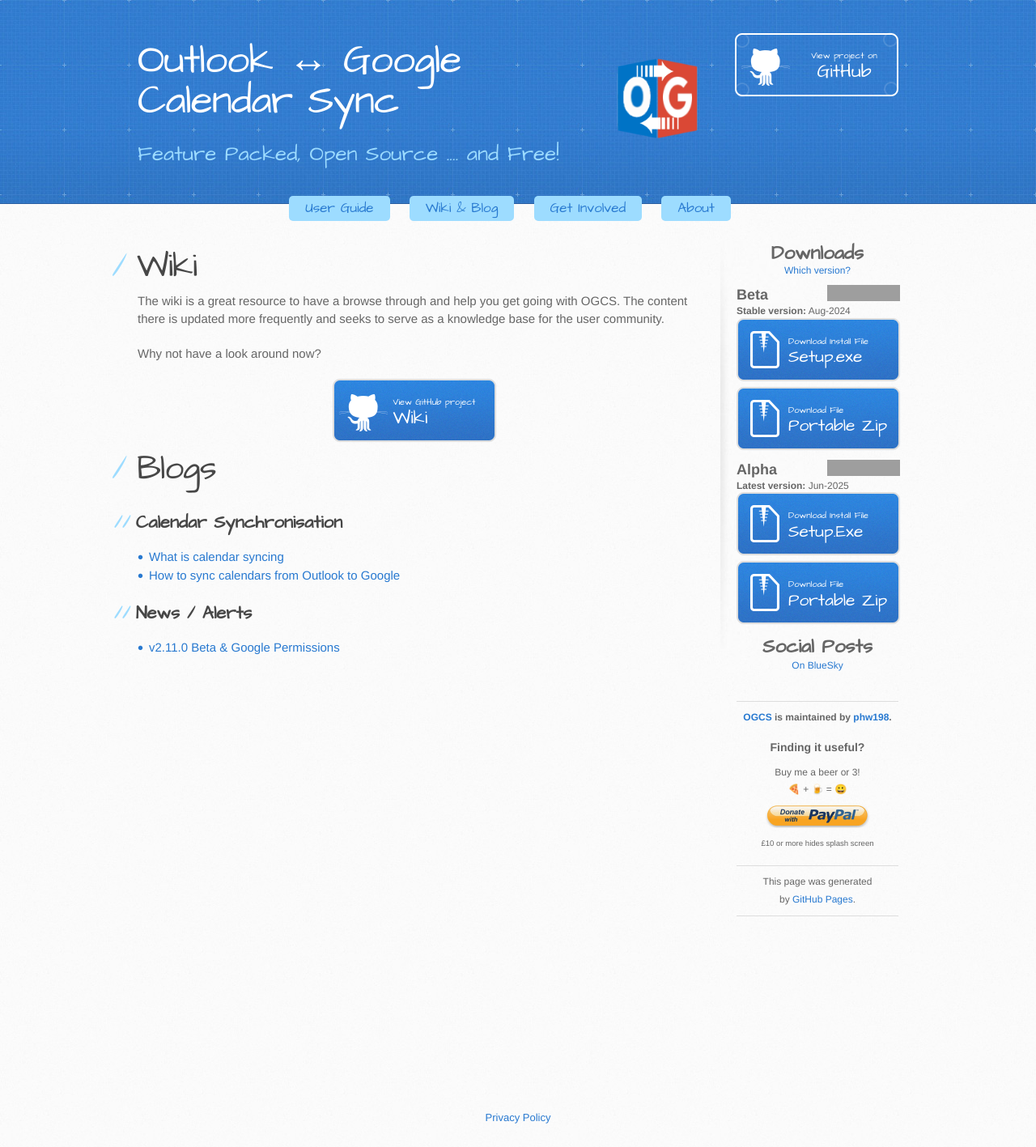
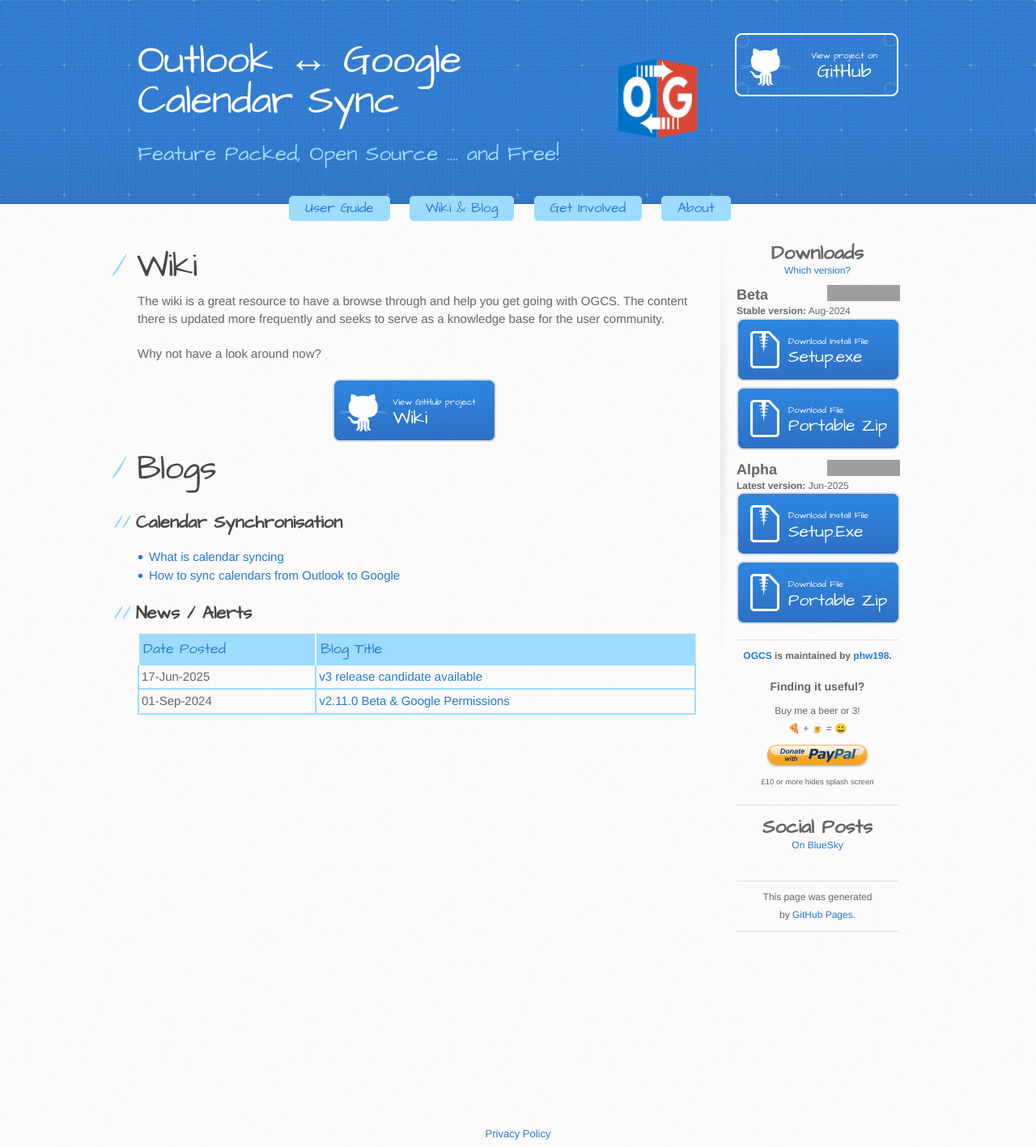
Before and after one commit to phw198/OutlookGoogleCalendarSync, a Jekyll site: the page built from wiki.md, in a window 1280 px wide. Shown: the whole page at 81% size. Built offline with Jekyll 4.4.1, drawn with Linux system fonts in a browser that asks for light colours; emoji names are drawn with the system emoji font; our own code applies the rules of GitHub Pages for plain Markdown files; a script that is not in the unit is left out; grey boxes are pictures that could not be loaded.

Commit message:
Blog post for v3 RC1

```diff
--- a/_layouts/default.html
+++ b/_layouts/default.html
@@ -86,7 +86,26 @@
 
           {% include downloads.html %}
 
-          <br/><br/><br/>
+          <br/>
+          <hr/>
+
+          <div align="center">
+            <p class="repo-owner"><a href="{{ site.github-repo }}">OGCS</a> is maintained by <a href="https://github.com/{{ site.github_username }}">{{ site.github_username }}</a>.</p>
+
+            {% if page.title != "Donation" %}
+              <p><h3 class="repo-owner">Finding it useful?</h3>
+                Buy me a beer or 3!<br/>
+                :pizza: + :beer: = :grinning:<br/>
+                <a href="https://www.paypal.com/cgi-bin/webscr?cmd=_s-xclick&hosted_button_id=44DUQ7UT6WE2C&item_name=Outlook%20Google%20Calendar%20Sync%20donation.%20For%20splash%20screen%20hiding,%20enter%20your%20Gmail%20address%20in%20comment%20section" onClick="handleClickEvent('outbound', 'Donate');">
+                  <img src="{{ site.baseurl }}/images/paypal_donate_button.png" alt="PayPal - The safer, easier way to pay online." border="0" style="padding-top:4px">
+                </a><br/>
+                <small>£10 or more hides splash screen</small>
+              </p>
+            {% endif %}
+          </div>
+
+          <hr/>
+          <br/>
 
           <h1 style="margin-top:0px; text-align:center; font-family: 'Architects Daughter', 'Helvetica Neue', Helvetica, Arial, serif;">Social Posts</h1>
           <div style="text-align: center; margin-top: -17px;"><a href="https://bsky.app/profile/ogcalsync.bsky.social" target="_blank">On BlueSky</a></div>
@@ -111,22 +130,6 @@
           </bsky-embed>
 
           <p>&nbsp;</p>
-          <hr/>
-
-          <div align="center">
-            <p class="repo-owner"><a href="{{ site.github-repo }}">OGCS</a> is maintained by <a href="https://github.com/{{ site.github_username }}">{{ site.github_username }}</a>.</p>
-
-            {% if page.title != "Donation" %}
-              <p><h3 class="repo-owner">Finding it useful?</h3>
-                Buy me a beer or 3!<br/>
-                :pizza: + :beer: = :grinning:<br/>
-                <a href="https://www.paypal.com/cgi-bin/webscr?cmd=_s-xclick&hosted_button_id=44DUQ7UT6WE2C&item_name=Outlook%20Google%20Calendar%20Sync%20donation.%20For%20splash%20screen%20hiding,%20enter%20your%20Gmail%20address%20in%20comment%20section" onClick="handleClickEvent('outbound', 'Donate');">
-                  <img src="{{ site.baseurl }}/images/paypal_donate_button.png" alt="PayPal - The safer, easier way to pay online." border="0" style="padding-top:4px">
-                </a><br/>
-                <small>£10 or more hides splash screen</small>
-              </p>
-            {% endif %}
-          </div>
 
           <hr/>
           <p align="center" style="margin-bottom: 0px">This page was generated<br/>by <a href="https://pages.github.com">GitHub Pages</a>.</p>
--- a/wiki.md
+++ b/wiki.md
@@ -18,4 +18,7 @@ Why not have a look around now?
 
 ## News / Alerts
 
-* [v2.11.0 Beta &amp; Google Permissions]({{ site.baseurl }}{% post_url 2024-09-01-2-11-0-beta-google-permissions %})
+| Date Posted | Blog Title |
+|:----  |:----  |
+| 17-Jun-2025 | [v3 release candidate available]({{ site.baseurl }}{% post_url 2025-06-17-v3-release-candidate-available %}) |
+| 01-Sep-2024 | [v2.11.0 Beta &amp; Google Permissions]({{ site.baseurl }}{% post_url 2024-09-01-2-11-0-beta-google-permissions %}) |
```
Also changed, not shown: _posts/2025-06-17-v3-release-candidate-available.md (added, +55 -0 lines).
